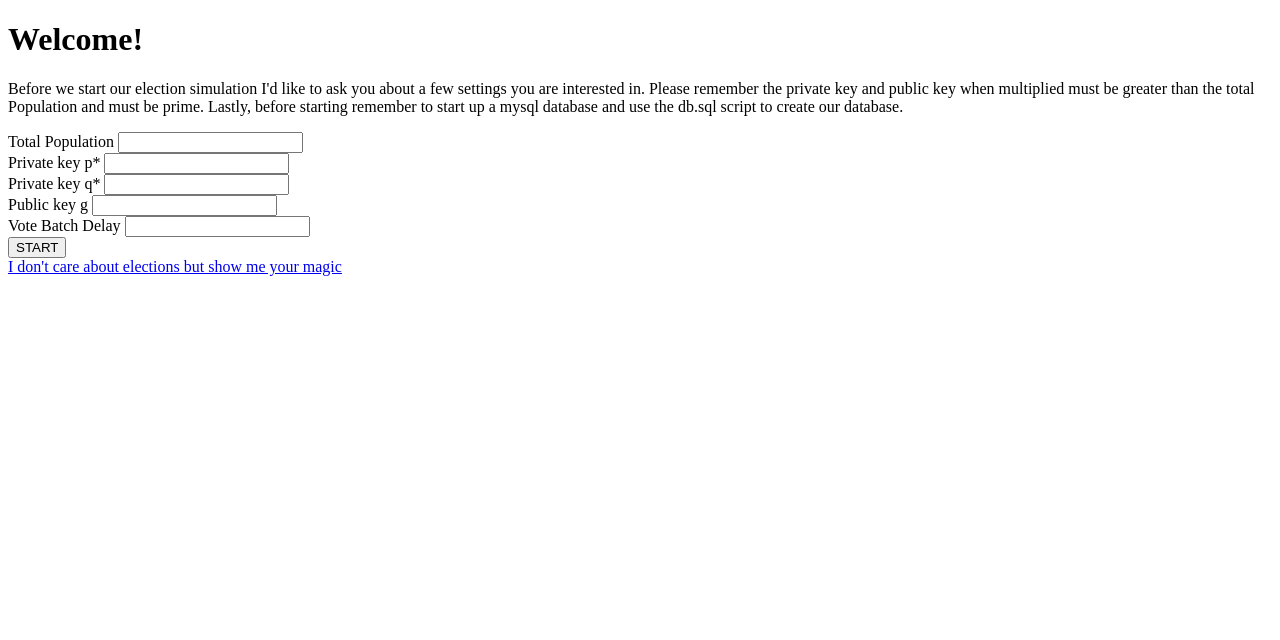
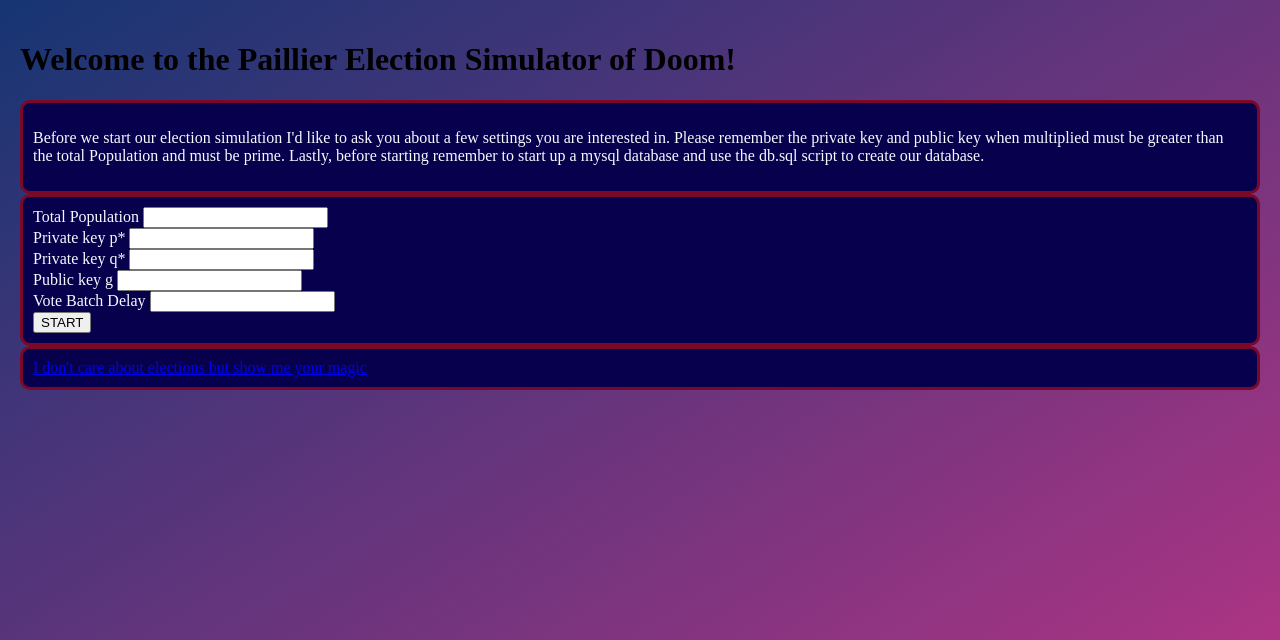
Before and after one commit to MoonBasedKas/ElectionSimulator, a Flask app: page / in a window 1280 px wide. Shown: the top 640 px of the page. Run offline with Flask 3, Linux system fonts and the light colour scheme; parts of the project's set-up code (start-up, migrations or seed data) failed here and were passed over.

Commit message:
Vapor wave styling definitely

```diff
--- a/static/styles.css
+++ b/static/styles.css
@@ -1,3 +1,17 @@
 body {
-    color: black;
+    background-color: #163573;
+    background-image: linear-gradient(to bottom right, #163573, #BC3486);
+    background-repeat: no-repeat;
+    background-attachment: fixed;
+    padding: 10px;
+    margin: 10px;
 }
+
+.welcomeDiv {
+    background-color: #07004D;
+    border-style: solid;
+    border-color: #7B0828;
+    color: ghostwhite;
+    border-radius: 10px;
+    padding: 10px;
+}
--- a/templates/home.html
+++ b/templates/home.html
@@ -2,10 +2,12 @@
 
 <head>
     <title>Election settings</title>
+    <link rel="stylesheet" href="static/styles.css">
 </head>
 
 <body>
-    <h1>Welcome!</h1>
+    <h1>Welcome to the Paillier Election Simulator of Doom!</h1>
+    <div class="welcomeDiv">
         <p>
             Before we start our election simulation I'd like to ask
             you about a few settings you are interested in. Please remember
@@ -15,6 +17,9 @@
             script to create our database.
 
         </p>
+    </div>
+
+    <div class="welcomeDiv">
         <form action="/start" method="get">
             <label>Total Population</label>
             <input type="textbox" id="pop" name="pop"><br>
@@ -37,7 +42,8 @@
 
 
         </form>
-    <div>
+    </div>
+    <div class="welcomeDiv">
         <a href="/examplePailler">I don't care about elections but show me your magic</a>
     </div>
 
```
Lines whose indentation alone changed are shown as unchanged.
